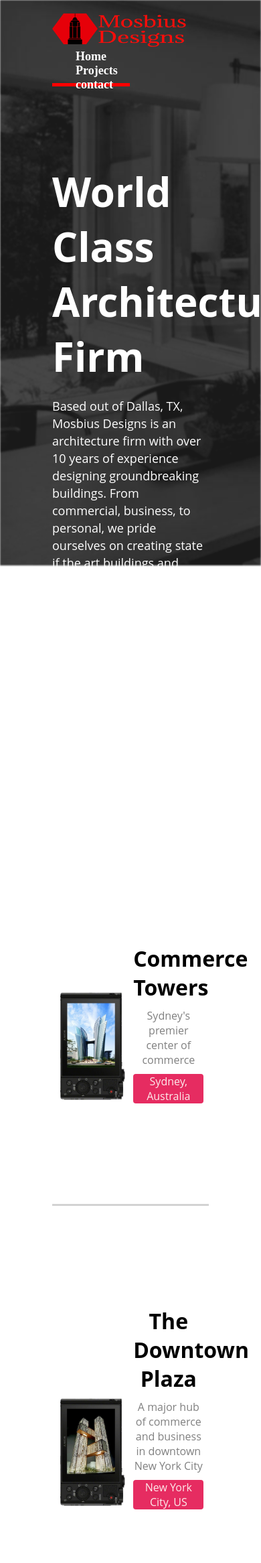
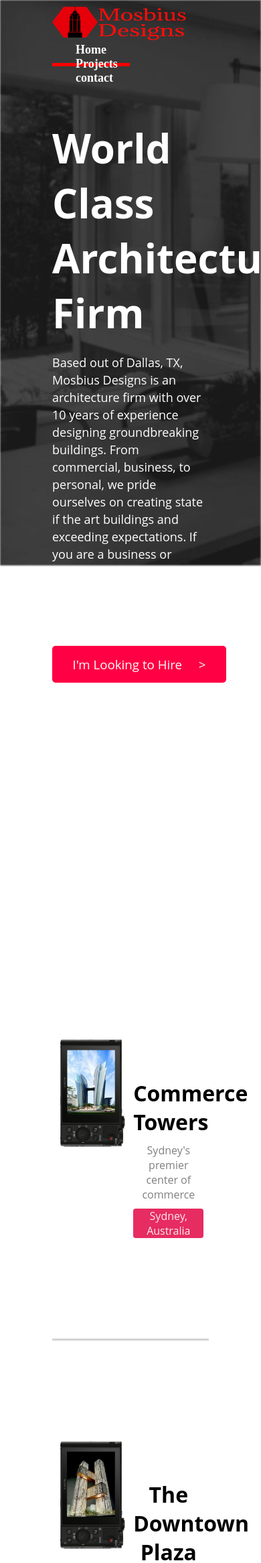
Before and after one commit to jerrodq2/architecture_advertising_site, a PHP site: page / in a window 390 px wide; the page is wider, and only the part inside the window is pictured. Shown: the top 2333 px of that part at 67% size. Run offline with PHP 8.4, Linux system fonts and the light colour scheme; some libraries are stand-ins or nearby versions.

Commit message:
Created the favicon, added and finished the jquery, renamed map.js to map.min.js, renamed process_email.php to process_contact_form.php, and email.php to contact_email.php. Also, added two other php files to add another form, lastly finished the html and basic css for entire page. Only thing left to do is perfect and add the specific responsive design

```diff
--- a/client/end.html
+++ b/client/end.html
@@ -4,6 +4,7 @@
     <meta charset="utf-8">
     <title>Mobius Designs - Architecture Firm</title>
     <meta name="description" content="An artichture firm based out of Dallas, TX with years of experience creating stunning buildings and structures.">
+    <link rel="shortcut icon" type="image/ico" href="static/images/architecture_favicon.ico">
 
 
     <link rel="stylesheet" href="static/css/home_section.css">
@@ -28,7 +29,7 @@
     <main>
       <div class="title-row">
         <h1 class="title">Thank You! </h1>
-        <h3 class="">Your message has been sent, we will be in contact with you soon. In the meantime, click <a href="/">here</a> to go back to the home page.</h3>
+        <h3 class="title-description">Your message has been sent, we will be in contact with you soon. In the meantime, click <a href="/">here</a> to go back to the home page.</h3>
         <img src="static/images/check.png" alt="check mark">
       </div>
     </main>
--- a/client/index.php
+++ b/client/index.php
@@ -4,6 +4,7 @@
     <meta charset="utf-8">
     <title>Mobius Designs - Architecture Firm</title>
     <meta name="description" content="An artichture firm based out of Dallas, TX with years of experience creating stunning buildings and structures.">
+    <link rel="shortcut icon" type="image/ico" href="static/images/architecture_favicon.ico">
 
     <!-- STYLESHEETS BELOW -->
     <link rel="stylesheet" href="static/css/home_section.css">
@@ -11,38 +12,28 @@
     <link rel="stylesheet" href="static/css/contact_section.css">
     <link rel="stylesheet" href="static/css/fontello.css">
 
-    <!-- <link rel="stylesheet" href="https://maxcdn.bootstrapcdn.com/bootstrap/3.3.7/css/bootstrap.min.css" integrity="sha384-BVYiiSIFeK1dGmJRAkycuHAHRg32OmUcww7on3RYdg4Va+PmSTsz/K68vbdEjh4u" crossorigin="anonymous">
-    <link rel="stylesheet" href="https://maxcdn.bootstrapcdn.com/bootstrap/3.3.7/css/bootstrap-theme.min.css" integrity="sha384-rHyoN1iRsVXV4nD0JutlnGaslCJuC7uwjduW9SVrLvRYooPp2bWYgmgJQIXwl/Sp" crossorigin="anonymous">
-    <script src="https://maxcdn.bootstrapcdn.com/bootstrap/3.3.7/js/bootstrap.min.js" integrity="sha384-Tc5IQib027qvyjSMfHjOMaLkfuWVxZxUPnCJA7l2mCWNIpG9mGCD8wGNIcPD7Txa" crossorigin="anonymous"></script> -->
-
+    <!-- JQUERY SCRIPTS BELOW -->
     <script src="https://ajax.googleapis.com/ajax/libs/jquery/3.2.1/jquery.min.js"></script>
-    <script type="text/javascript">
-      $(document).ready(function(){
-        $("a").click(function(){
-          $("html, body").stop().animate({scrollTop:$($.attr(this,"href")).offset().top},750);
-          var e=$(this).attr("href");return e.indexOf("#contact")>=0&&$("#name").focus(),!1
-        })
-
-      // END OF JQUERY SECTION
-      });
-    </script>
+    <script type="text/javascript" src="static/js/jquery_scripts.min.js"></script>
   </head>
 
 
 
-  <body>
+  <body id="top">
     <!-- START OF LOGO AND NAVBAR SECTION -->
     <header>
-      <div class="background" id="top"></div>
-      <div class="header-container">
-        <img class="logo" src="static/images/logo.png" alt="Logo_here">
-        <nav class="nav-default">
-          <ul>
-            <li><a href="#top" class="active">Home</a></li>
-            <li><a href="#projects">Projects</a></li>
-            <li><a href="#contact">contact</a></li>
-          </ul>
-        </nav>
+      <div class="background"></div>
+      <div class="header-container default">
+        <div class="navbar">
+          <img class="logo" src="static/images/logo.png" alt="Logo_here">
+          <nav class="nav-default">
+            <ul>
+              <li><a href="#top" id="home_nav" class="active">Home</a></li>
+              <li><a href="#projects" id="project_nav">Projects</a></li>
+              <li><a href="#contact" id="contact_nav">contact</a></li>
+            </ul>
+          </nav>
+        </div>
       </div>
     </header>
     <!-- END OF LOGO AND NAVBAR SECTION -->
@@ -52,7 +43,18 @@
       <!-- Start of the HOME section or the top of the page -->
       <div class="title-row">
         <h1 class="title">World Class Architecture Firm</h1>
-        <p class="title-description">Based out of Dallas, TX, Mosbius Designs is an architecture firm with over 10 years of experience designing groundbreaking buildings. From commercial, business, to personal, we pride ourselves on creating state if the art buildings and exceeding expectations. If you are a business or individual in need of architectural services, you can get in touch with our company <a href="#"><b>here</b></a>.</p>
+        <p class="title-description">Based out of Dallas, TX, Mosbius Designs is an architecture firm with over 10 years of experience designing groundbreaking buildings. From commercial, business, to personal, we pride ourselves on creating state if the art buildings and exceeding expectations. If you are a business or individual in need of architectural services, you can get in touch with our company <a href="#contact"><b>here</b></a>.</p>
+        <h3 class="looking-to-hire title-links"><a href="#contact">I'm Looking to Hire </a><span class="chevron"> > </span> </h3>
+        <button  class="need-building title-links" type="button"> I Need a Building<span class="chevron"> > </span> </button>
+        <p class="note"><small>*This website is merely an example, Mosbius Designs, all building names and locations are fictional. Any resemblence to real life locations or organizations is merely coincidence </small></p>
+
+        <form class="building-form" action="process_building_form.php" method="post">
+          <input type="text" name="name" placeholder="Name" required>
+          <input type="email" name="email" placeholder="Email">
+          <input type="text" name="phone" placeholder="Phone">
+          <textarea name="message" rows="8" placeholder="General Idea of Building or Message to Architecture Firm" required></textarea>
+          <input type="submit" name="" value="Submit">
+        </form>
       </div>
       <!-- END of the HOME section or the top of the page -->
 
@@ -134,8 +136,8 @@
       <!-- START OF THE CONTACT/FOOTER SECTION -->
       <div class="contact-section">
         <div id="map"> </div> <!-- Google map here -->
+
         <div class="contact-container" id="contact">
-
           <!-- START OF CONTACT INFO-->
           <div class="contact-left-half">
             <img class="profile" src="static/images/profile-min.jpg" alt="Profile Pic Here">
@@ -162,7 +164,7 @@
 
           <!-- START OF CONTACT FORM -->
           <div class="contact-right-half">
-            <form class="contact-form" action="process_email.php" method="post">
+            <form class="contact-form" action="process_contact_form.php" method="post">
               <div class="text-fields">
                 <input type="text" name="name" value="" placeholder="Name" required id="name">
                 <input type="email" name="email" value="" placeholder="Email">
@@ -174,17 +176,16 @@
           </div>
           <!-- START OF CONTACT FORM -->
 
-
+          <p class="copyright">© 2017 Jerrod Quintana </p>
+          <p class="copyright see-code">See code on my Github <a href="https://github.com/jerrodq2/architecture_advertising_site">here.</a></p>
         </div>
 
-
-        <small>Hexagon graphic by <a href="https://thenounproject.com/abdulla_31">tnp_abdulla_31</a> from <a href="https://thenounproject.com/">TheNounProject</a> is licensed under <a href="http://creativecommons.org/licenses/by/3.0/" title="Creative Commons BY 3.0">CC BY 3.0</a>. Check out the new logo that I created on <a href="http://logomakr.com" title="Logo Maker">LogoMaker.com</a> https://logomakr.com/8bJcZs8bJcZs</small>
       </div>
       <!-- END OF THE CONTACT/FOOTER SECTION -->
     </footer>
 
     <!-- Google Map Code and Link Below -->
-    <script type="text/javascript" src="static/js/map.js"></script>
+    <script type="text/javascript" src="static/js/map.min.js"></script>
     <script src="https://maps.googleapis.com/maps/api/js?key=AIzaSyC3zdVaEEyyZeHId9mYoK2pBQBbsVypMSE&callback=myMap"></script>
 
   </body>
--- /dev/null
+++ b/client/process_building_form.php
@@ -0,0 +1,3 @@
+<?php
+  include '../building_email.php'
+ ?>
--- /dev/null
+++ b/client/process_contact_form.php
@@ -0,0 +1,3 @@
+<?php
+  include '../contact_email.php'
+ ?>
--- a/client/process_email.php
+++ /dev/null
@@ -1,3 +0,0 @@
-<?php
-  include '../email.php'
- ?>
--- a/client/static/css/home_section.css
+++ b/client/static/css/home_section.css
@@ -20,12 +20,23 @@
   opacity: .9;
 }
 .header-container{
-  height: 90px;
+  width: 100%;
   display: block;
+  height: 65px;
+  z-index: 2;
+}
+.navbar{
   width: 60%;
   margin: auto;
   color: white;
-  padding: 20px 0 20px 0;
+  padding: 10px 0 10px 0;
+}
+.default{
+  position: relative!important;
+}
+.nav-fixed{
+  position: fixed!important;
+  background-color: #545454!important;
 }
 .logo{
   width: 200px;
@@ -49,7 +60,7 @@
   font-size: 18px;
   color: #fff;
   font-weight: 800;
-  padding: 90px 35px 30px;
+  padding: 90px 35px 10px;
   text-decoration: none;
 }
 .title-row{
@@ -81,3 +92,83 @@
 .title-description a{
   color: #fff;
 }
+.title-links{
+  display: inline-block;
+}
+
+.chevron{
+  margin-left: 20px;
+}
+.looking-to-hire{
+  background-color: #ff0044;
+  width: 230px;
+  padding: 15px;
+  text-align: center;
+  border-radius: 5px;
+  font-weight: 500;
+  margin-right: 30px;
+}
+.looking-to-hire a{
+  color: inherit;
+  text-decoration: none;
+}
+.need-building{
+  color: inherit;
+  font-size: 1.17em;
+  background: hsla(0,0%,100%,.24);
+  width: 250px;
+  padding: 15px;
+  text-align: center;
+  border-radius: 5px;
+  font-weight: 400;
+  cursor: pointer;
+}
+.note{
+  margin-top: 20px;
+}
+
+/****************************** CODE FOR "I NEED A BUILDING" FORM *******************************/
+.building-form{
+  display: none;
+  margin-top: 20px;
+  width: 100%
+}
+.building-form input[type=text]:first-child{
+  margin: 15px 10px 15px 0;
+}
+.building-form input[type=text]:not(:first-child), .building-form input[type=email]{
+  margin: 15px 10px 15px 10px;
+}
+.building-form input[type=text], .building-form input[type=email]{
+  display: inline-block;
+  width: 28%;
+  padding: 10px;
+}
+.building-form textarea{
+  display: block;
+  resize: none;
+  padding: 10px;
+  width: 93.5%;
+}
+.building-form input[type=text]::placeholder, .building-form input[type=email]::placeholder,.building-form textarea::placeholder{
+  color: #000;
+  font-size: 14px;
+}
+.building-form input[type=text], .building-form input[type=email], .building-form textarea{
+  color: #000;
+  font-size: 14px;
+  background: hsla(0,0%,100%,.5);
+  border-radius: 5px;
+}
+.building-form input[type=submit]{
+  margin-top: 15px;
+  margin-right: 4.2%;
+  font-size: 14px;
+  width: 80px;
+  height: 30px;
+  float: right;
+  border-radius: 5px;
+  color: inherit;
+  background-color: #ff0044;
+}
+/****************************** END - CODE FOR "I NEED A BUILDING" FORM ******************************/
--- a/client/static/css/project_section.css
+++ b/client/static/css/project_section.css
@@ -8,7 +8,6 @@
 .project_list{
   width: 60%;
   margin: auto;
-  margin-top: 30px;
   list-style: none;
   background-color: white;
 }
@@ -38,12 +37,15 @@
   width: 45%;
   display: inline-block;
   text-align: center;
+  vertical-align: top;
+  padding-top: 25%;
 }
 .project_description_wide{
   width: 45%;
   display: inline-block;
   text-align: center;
-  vertical-align: middle;
+  vertical-align: top;
+  padding: 11% 10px 0;
 }
 .description{
   color: grey;
--- /dev/null
+++ b/client/static/js/jquery_scripts.min.js
@@ -0,0 +1,55 @@
+$(document).ready(function(){
+
+  var e=$("#hamburger"),
+  t=$("#dropdown");
+  e.click(function(){t.slideToggle("fast")}),
+  t.find("a").on("click",function(){$(t).slideToggle()}),
+  hero=$(".title-row"),
+  header=$(".header-container"),
+  clients=$("#clients"),
+  projects=$("#projects"),
+  projectsOffset=projects.offset(),
+  contactOffset=$("#contact").offset(),
+  mapCanvasOffset=$("#map").offset(),
+
+
+  $(window).scroll(function(){
+    //basically an if statment, this refers to the window (or computer screen), once you scroll past the "projectsOffset" or how far the project section is from the top of the page, it triggers. Basically, once the top of the screen passes from the home section to the project section, this activates
+    $(this).scrollTop()>projectsOffset.top?
+
+    ($(this).scrollTop()<mapCanvasOffset.top-200&&
+      (header.find(".active").removeClass("active"), //start of the && parenthesis
+      header.find("#project_nav").addClass("active")), // end of the && parenthesis
+      //This is the line that changes the header from having the default class (relatve position) to the nav-fixed class (fixed position css wise)
+      header.hasClass("default")&&header.hide().removeClass("default").addClass('nav-fixed').fadeIn("slow"))
+
+    //the below lines change it from the project or contact nav bar link being active to the home link being active
+    :(header.removeClass("nav-fixed").addClass("default"),
+    header.find(".active").removeClass("active"),
+    header.find("#home_nav").addClass("active")),
+
+
+    $(this).scrollTop()>mapCanvasOffset.top&&(
+      header.find(".active").removeClass("active"),
+      header.find("#contact_nav").addClass("active")
+    )
+  }) //end of scroll function
+
+
+
+
+
+  $(".need-building").click(function(){
+    $(".building-form").slideToggle("slow");
+  })
+
+
+  $("a").click(function(){
+    $("html, body").stop().animate({scrollTop:$($.attr(this,"href")).offset().top},750);
+    var e=$(this).attr("href");
+    return e.indexOf("#contact")>=0&&$("#name").focus(),!1
+  })
+
+
+//END
+})
```
Also changed, not shown: building_email.php (renamed from email.php, +3 -4 lines), client/static/css/contact_section.css (+22 -4 lines), contact_email.php (added, +104 -0 lines), client/static/images/architecture_favicon.ico (added), client/static/js/map.min.js (renamed from client/static/js/map.js), client/static/scripts.min.js (deleted).
